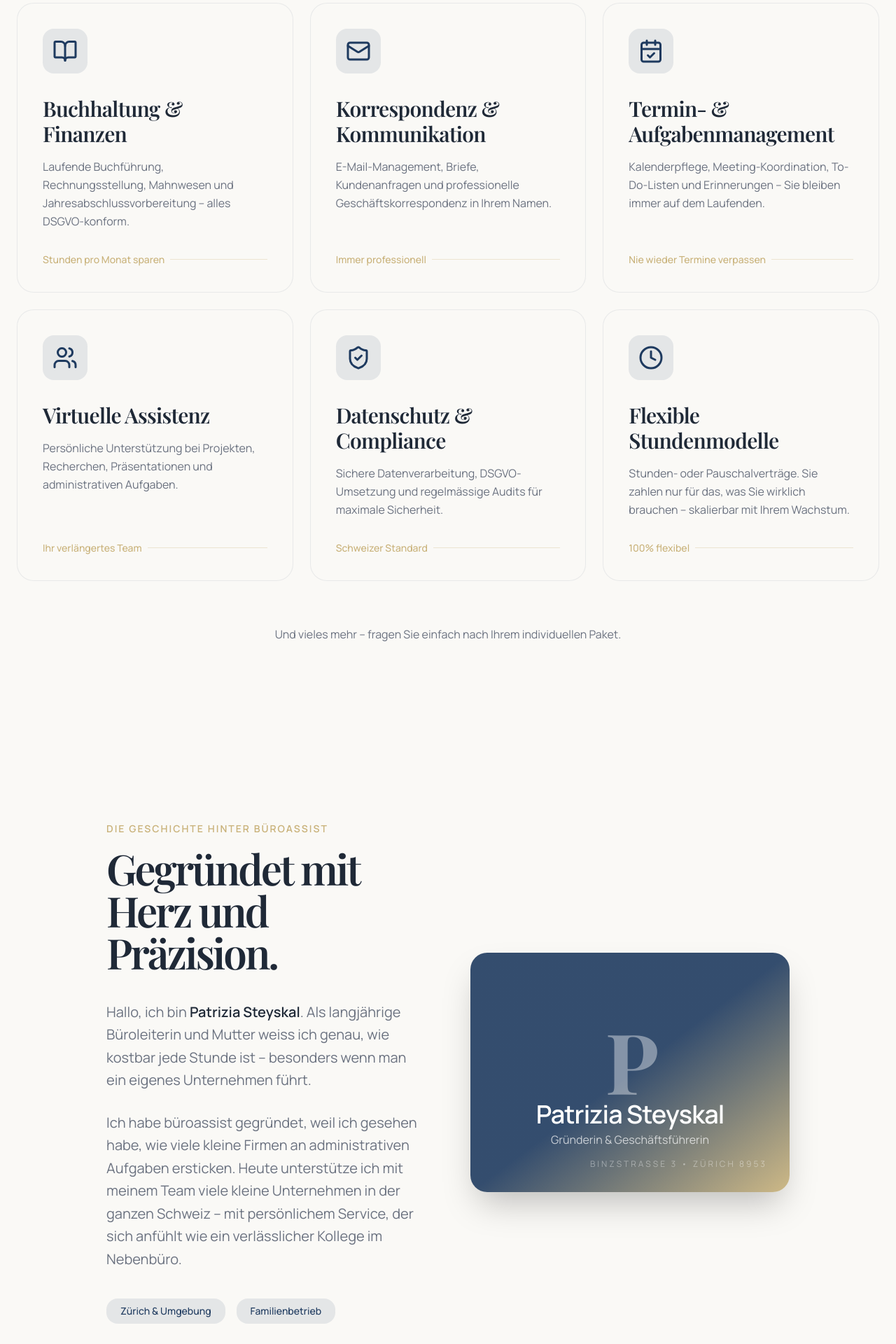
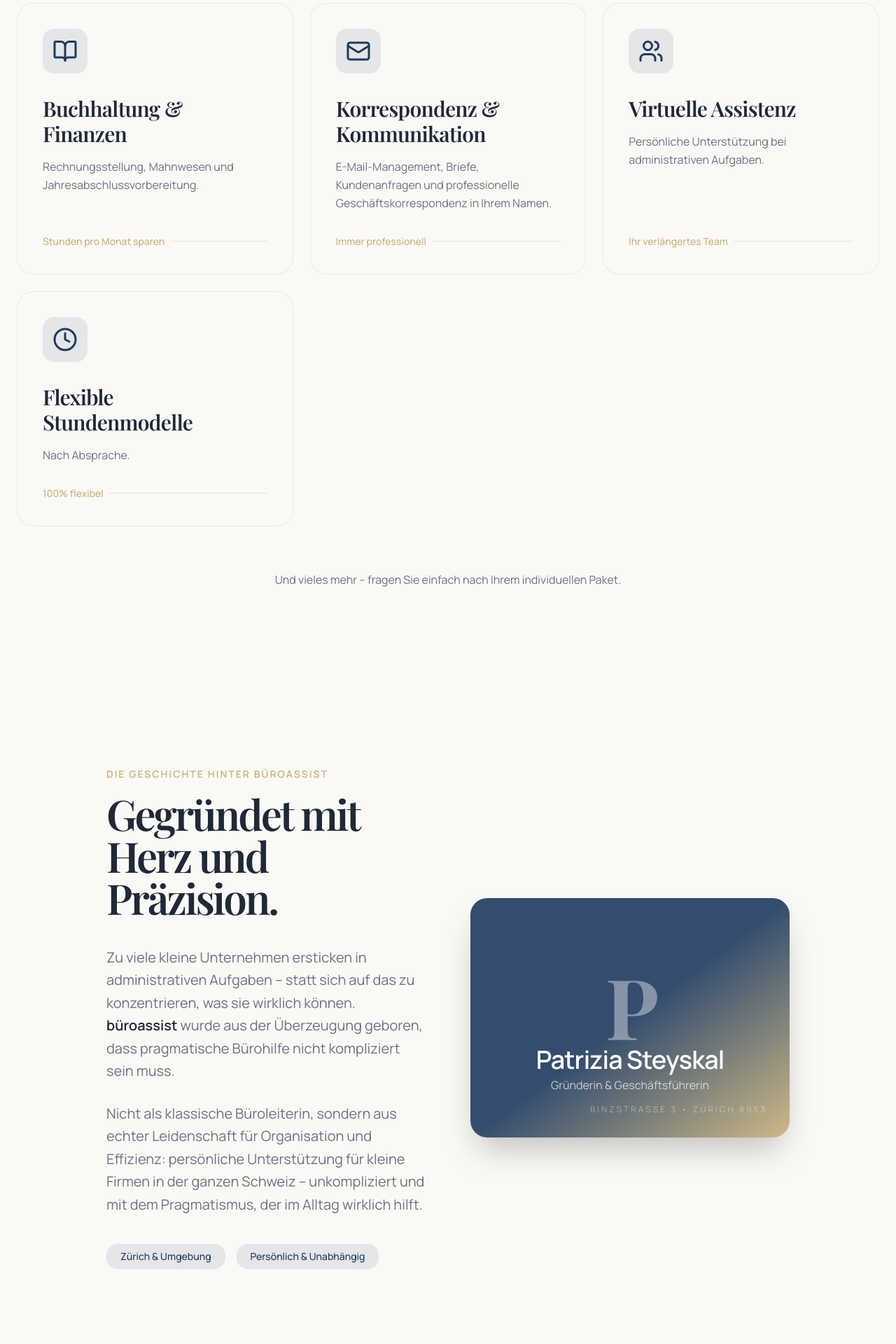
Before and after one commit to Claudio723/buroassist, a Next.js app: page / in a window 1280 px wide. Shown: the part 1240-3160 px from the top of the page at 70% size. Built offline with nearby package versions, Linux system fonts and the light colour scheme.

Commit message:
Textanpassungen: Leistungen reduziert und präzisiert, Über-uns-Sektion überarbeitet

```diff
--- a/components/About.tsx
+++ b/components/About.tsx
@@ -13,17 +13,18 @@
 
           <div className="space-y-7 text-xl text-text-muted leading-relaxed">
             <p>
-              Hallo, ich bin <span className="font-semibold text-text-dark">Patrizia Steyskal</span>.
-              Als langjährige Büroleiterin und Mutter weiss ich genau, wie kostbar jede Stunde ist – besonders wenn man ein eigenes Unternehmen führt.
+              Zu viele kleine Unternehmen ersticken in administrativen Aufgaben – statt sich auf das zu konzentrieren, was sie wirklich können.
+              <span className="font-semibold text-text-dark"> büroassist</span> wurde aus der Überzeugung geboren, dass pragmatische Bürohilfe nicht kompliziert sein muss.
             </p>
             <p>
-              Ich habe büroassist gegründet, weil ich gesehen habe, wie viele kleine Firmen an administrativen Aufgaben ersticken. Heute unterstütze ich mit meinem Team viele kleine Unternehmen in der ganzen Schweiz – mit persönlichem Service, der sich anfühlt wie ein verlässlicher Kollege im Nebenbüro.
+              Nicht als klassische Büroleiterin, sondern aus echter Leidenschaft für Organisation und Effizienz:
+              persönliche Unterstützung für kleine Firmen in der ganzen Schweiz – unkompliziert und mit dem Pragmatismus, der im Alltag wirklich hilft.
             </p>
           </div>
 
           <div className="mt-10 flex flex-wrap gap-4">
             <div className="px-5 py-2 rounded-2xl bg-primary/10 text-primary text-sm font-medium">Zürich & Umgebung</div>
-            <div className="px-5 py-2 rounded-2xl bg-primary/10 text-primary text-sm font-medium">Familienbetrieb</div>
+            <div className="px-5 py-2 rounded-2xl bg-primary/10 text-primary text-sm font-medium">Persönlich & Unabhängig</div>
           </div>
         </div>
 
--- a/components/Services.tsx
+++ b/components/Services.tsx
@@ -1,13 +1,13 @@
 "use client";
 
 import { motion } from 'framer-motion';
-import { BookOpen, Mail, CalendarCheck, Users, ShieldCheck, Clock } from 'lucide-react';
+import { BookOpen, Mail, Users, Clock } from 'lucide-react';
 
 const services = [
   {
     icon: BookOpen,
     title: "Buchhaltung & Finanzen",
-    desc: "Laufende Buchführung, Rechnungsstellung, Mahnwesen und Jahresabschlussvorbereitung – alles DSGVO-konform.",
+    desc: "Rechnungsstellung, Mahnwesen und Jahresabschlussvorbereitung.",
     highlight: "Stunden pro Monat sparen"
   },
   {
@@ -17,27 +17,15 @@
     highlight: "Immer professionell"
   },
   {
-    icon: CalendarCheck,
-    title: "Termin- & Aufgabenmanagement",
-    desc: "Kalenderpflege, Meeting-Koordination, To-Do-Listen und Erinnerungen – Sie bleiben immer auf dem Laufenden.",
-    highlight: "Nie wieder Termine verpassen"
-  },
-  {
     icon: Users,
     title: "Virtuelle Assistenz",
-    desc: "Persönliche Unterstützung bei Projekten, Recherchen, Präsentationen und administrativen Aufgaben.",
+    desc: "Persönliche Unterstützung bei administrativen Aufgaben.",
     highlight: "Ihr verlängertes Team"
-  },
-  {
-    icon: ShieldCheck,
-    title: "Datenschutz & Compliance",
-    desc: "Sichere Datenverarbeitung, DSGVO-Umsetzung und regelmässige Audits für maximale Sicherheit.",
-    highlight: "Schweizer Standard"
   },
   {
     icon: Clock,
     title: "Flexible Stundenmodelle",
-    desc: "Stunden- oder Pauschalverträge. Sie zahlen nur für das, was Sie wirklich brauchen – skalierbar mit Ihrem Wachstum.",
+    desc: "Nach Absprache.",
     highlight: "100% flexibel"
   }
 ];
```
